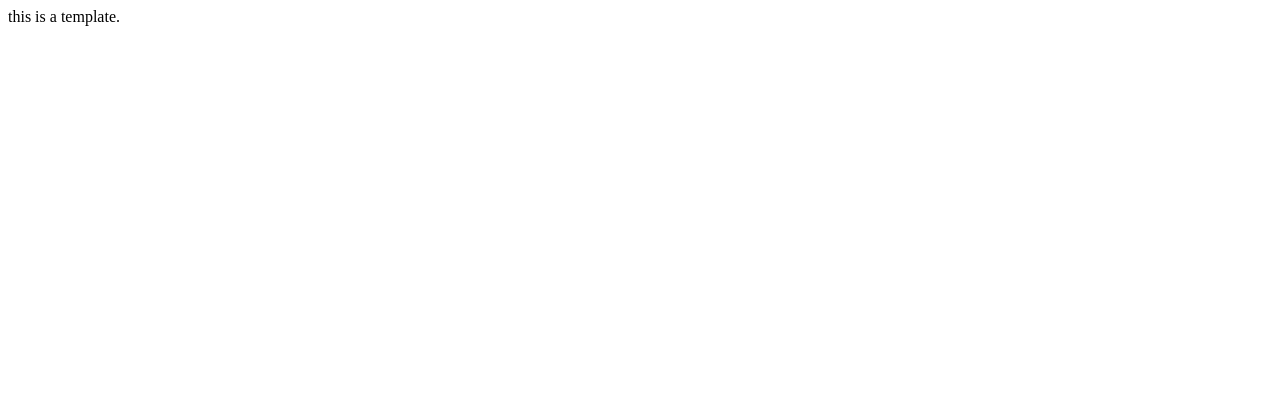
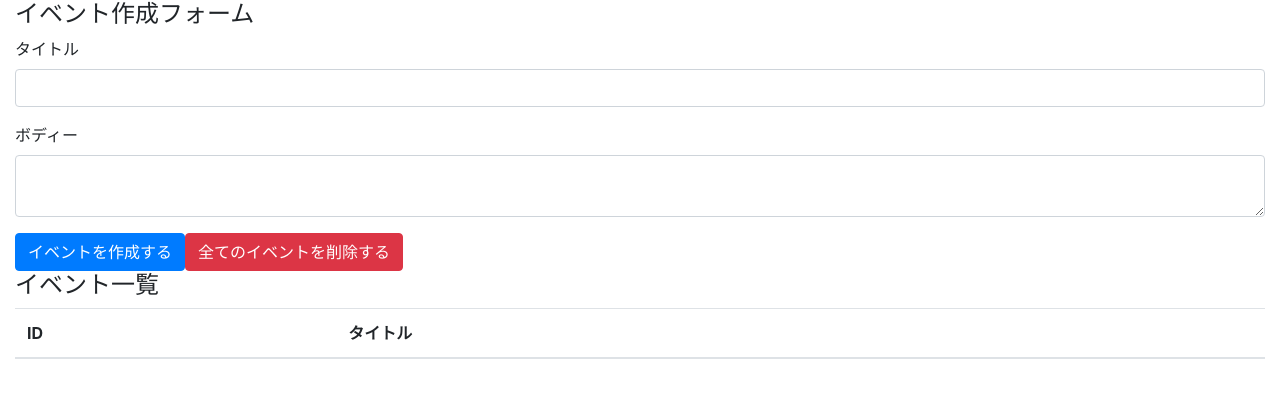
Before and after one commit to kkata/react-hooks-101, a React (Create React App) app: page / in a window 1280 px wide. Shown: the top 398 px of the page. Built offline with nearby package versions, Linux system fonts and the light colour scheme.

Commit message:
create form with bootstrap

```diff
--- a/src/App.js
+++ /dev/null
@@ -1,11 +0,0 @@
-import React from 'react'
-
-const App = () => {
-  return (
-    <div>
-      this is a template.
-    </div>
-  )
-}
-
-export default App
--- /dev/null
+++ b/src/components/App.js
@@ -0,0 +1,39 @@
+import React from 'react'
+
+import 'bootstrap/dist/css/bootstrap.min.css'
+
+const App = () => {
+  return (
+    <div className="container-fluid">
+      <h4>イベント作成フォーム</h4>
+      <form>
+        <div className="form-group">
+          <label htmlFor="formEventTitle">タイトル</label>
+          <input className="form-control" id="formEventTitle"></input>
+        </div>
+        <div className="form-group">
+          <label htmlFor="formEventBody">ボディー</label>
+          <textarea className="form-control" id="formEventBody"></textarea>
+        </div>
+
+        <button className="btn btn-primary">イベントを作成する</button>
+        <button className="btn btn-danger">全てのイベントを削除する</button>
+      </form>
+
+      <h4>イベント一覧</h4>
+      <table className="table table-hover">
+        <thead>
+          <tr>
+            <th>ID</th>
+            <th>タイトル</th>
+            <th>&nbsp;</th>
+          </tr>
+        </thead>
+        <tbody>
+        </tbody>
+      </table>
+    </div>
+  )
+}
+
+export default App
--- a/src/index.js
+++ b/src/index.js
@@ -1,5 +1,5 @@
 import React from 'react'
 import ReactDOM from 'react-dom'
-import App from './App'
+import App from './components/App'
 
 ReactDOM.render(<App />, document.getElementById('root'))
```
Also changed, not shown: package.json (+8 -1 lines), 1 other file (tests, documents, lock files or other folders).
